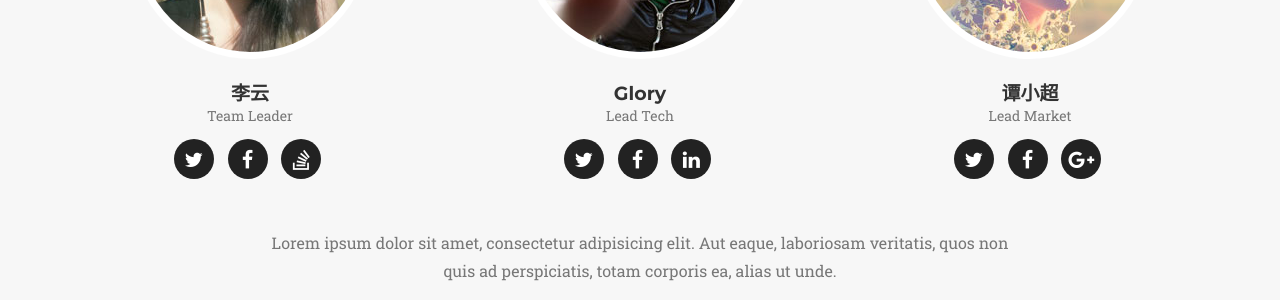
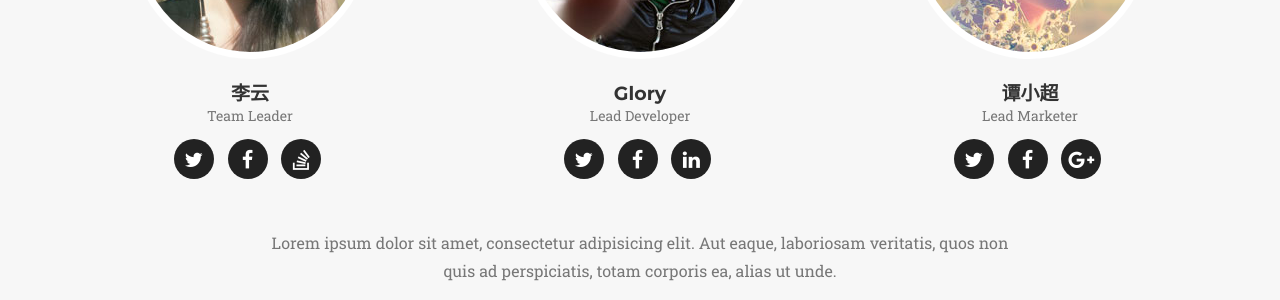
Before and after one commit to hahabafeite/hahabafeite.github.io, a Jekyll site: the page built from index.html, in a window 1280 px wide and 900 px high, scrolled down 4899 px. Shown: the part 154-454 px from the top of the window. Built offline with Jekyll 4.4.1, drawn with Linux system fonts in a browser that asks for light colours; some web fonts are replaced.

Commit message:
Update _config.yml

```diff
--- a/_config.yml
+++ b/_config.yml
@@ -22,7 +22,7 @@ people:
 
 - name: Glory
   pic: 2
-  position: Lead Tech
+  position: Lead Developer
   social:
     - title: twitter
       url: #
@@ -33,7 +33,7 @@ people:
 
 - name: 谭小超
   pic: 3
-  position: Lead Market
+  position: Lead Marketer
   social:
     - title: twitter
       url: #
```
